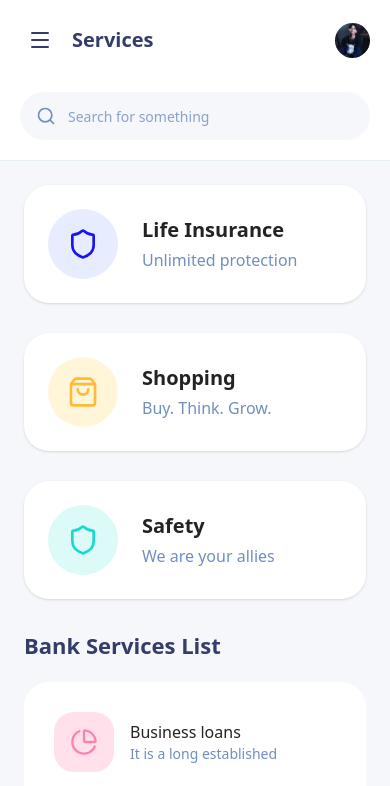
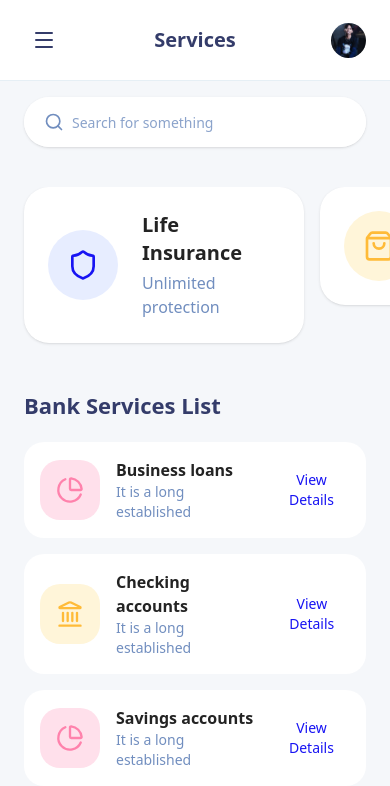
Before and after one commit to firazhafiz/bankdash, a React (Vite) app: page /services in a window 390 px wide. Shown: the top 786 px of the page. Built offline with nearby package versions, Linux system fonts and the light colour scheme.

Commit message:
fix setting tablist and responsive

```diff
--- a/src/components/layout/MainLayout.tsx
+++ b/src/components/layout/MainLayout.tsx
@@ -1,28 +1,40 @@
-import { useState } from "react"
-import { Outlet, useLocation } from "react-router-dom"
-import { Sidebar } from "./Sidebar"
-import { TopHeader } from "./TopHeader"
-import { cn } from "../../lib/utils"
+import { useState } from "react";
+import { Outlet, useLocation } from "react-router-dom";
+import { Sidebar } from "./Sidebar";
+import { TopHeader } from "./TopHeader";
+import { cn } from "../../lib/utils";
+import { Search } from "lucide-react";
+import { Input } from "../ui/input";
 
 export function MainLayout() {
-  const [sidebarOpen, setSidebarOpen] = useState(false)
-  const location = useLocation()
+  const [sidebarOpen, setSidebarOpen] = useState(false);
+  const location = useLocation();
 
   // Extract title from path
   const getPageTitle = (pathname: string) => {
-    switch(pathname) {
-      case '/': return 'Overview';
-      case '/transactions': return 'Transactions';
-      case '/accounts': return 'Accounts';
-      case '/investments': return 'Investments';
-      case '/credit-cards': return 'Credit Cards';
-      case '/loans': return 'Loans';
-      case '/services': return 'Services';
-      case '/my-privileges': return 'My Privileges';
-      case '/setting': return 'Setting';
-      default: return 'Overview';
+    switch (pathname) {
+      case "/":
+        return "Overview";
+      case "/transactions":
+        return "Transactions";
+      case "/accounts":
+        return "Accounts";
+      case "/investments":
+        return "Investments";
+      case "/credit-cards":
+        return "Credit Cards";
+      case "/loans":
+        return "Loans";
+      case "/services":
+        return "Services";
+      case "/my-privileges":
+        return "My Privileges";
+      case "/setting":
+        return "Setting";
+      default:
+        return "Overview";
     }
-  }
+  };
 
   return (
     <div className="flex min-h-screen bg-[#F5F7FA]">
@@ -48,10 +60,23 @@ export function MainLayout() {
           title={getPageTitle(location.pathname)}
           onMenuClick={() => setSidebarOpen(true)}
         />
+
+        {/* Mobile Search Bar */}
+        <div className="lg:hidden px-6 py-4">
+          <div className="relative w-full bg-white rounded-[40px] shadow-sm">
+            <div className="absolute left-5 top-1/2 -translate-y-1/2 text-[#718EBF]">
+              <Search className="h-5 w-5" />
+            </div>
+            <Input
+              className="pl-12 h-[50px] rounded-[40px] border-none bg-white text-[#8BA3CB] placeholder:text-[#8BA3CB] focus-visible:ring-0"
+              placeholder="Search for something"
+            />
+          </div>
+        </div>
         <main className="flex-1 overflow-y-auto p-6 lg:p-[30px]">
           <Outlet />
         </main>
       </div>
     </div>
-  )
+  );
 }
--- a/src/components/layout/TopHeader.tsx
+++ b/src/components/layout/TopHeader.tsx
@@ -9,8 +9,7 @@ interface TopHeaderProps {
 
 export function TopHeader({ title, onMenuClick }: TopHeaderProps) {
   return (
-    <header className="flex flex-col gap-4 px-6py-5 md:flex-row md:items-center md:justify-between bg-white  p-5 md:px-[30px] md:py-5 border-b border-[#E6EFF5]">
-      <div className="flex items-center justify-between">
+    <header className="flex items-center justify-between bg-white px-6 py-5 md:px-[30px] md:py-5 border-b border-[#E6EFF5] relative">
       <div className="flex items-center gap-3">
         <Button
           variant="ghost"
@@ -20,21 +19,20 @@ export function TopHeader({ title, onMenuClick }: TopHeaderProps) {
         >
           <Menu className="h-6 w-6 text-[#343C6A]" />
         </Button>
-          <h1 className="text-[20px] md:text-[28px] font-semibold text-[#343C6A]">
+        {/* Desktop Title */}
+        <h1 className="hidden lg:block text-[28px] font-semibold text-[#343C6A]">
           {title}
         </h1>
       </div>
-        <div className="flex items-center gap-3 md:hidden">
-          <img
-            src="/images/firaz-linkedin.jpg"
-            alt="Profile"
-            className="h-[35px] w-[35px] rounded-full object-cover"
-          />
-        </div>
+
+      {/* Mobile Title (Centered) */}
+      <div className="lg:hidden absolute left-1/2 -translate-x-1/2">
+        <h1 className="text-[20px] font-semibold text-[#343C6A]">{title}</h1>
       </div>
 
-      <div className="flex flex-1 items-center justify-end gap-5 md:gap-[30px]">
-        <div className="relative hidden md:block w-full max-w-[235px]">
+      {/* Desktop Search & Icons */}
+      <div className="hidden lg:flex items-center gap-[30px]">
+        <div className="relative w-full max-w-[235px]">
           <div className="absolute left-4 top-1/2 -translate-y-1/2 text-[#718EBF]">
             <Search className="h-5 w-5" />
           </div>
@@ -44,7 +42,7 @@ export function TopHeader({ title, onMenuClick }: TopHeaderProps) {
           />
         </div>
 
-        <div className="hidden md:flex items-center gap-[30px]">
+        <div className="flex items-center gap-[30px]">
           <Button
             size="icon"
             variant="ghost"
@@ -67,14 +65,12 @@ export function TopHeader({ title, onMenuClick }: TopHeaderProps) {
         </div>
       </div>
 
-      {/* Mobile Search Bar */}
-      <div className="relative md:hidden w-full">
-        <div className="absolute left-4 top-1/2 -translate-y-1/2 text-[#718EBF]">
-          <Search className="h-5 w-5" />
-        </div>
-        <Input
-          className="pl-12 rounded-[40px] bg-[#F5F7FA] border-none text-[#8BA3CB] placeholder:text-[#8BA3CB]"
-          placeholder="Search for something"
+      {/* Mobile Profile (Right) */}
+      <div className="lg:hidden flex items-center">
+        <img
+          src="/images/firaz-linkedin.jpg"
+          alt="Profile"
+          className="h-[35px] w-[35px] rounded-full object-cover"
         />
       </div>
     </header>
--- a/src/pages/Services.tsx
+++ b/src/pages/Services.tsx
@@ -1,82 +1,159 @@
-import { ServiceCard } from "../components/ui/ServiceCard"
-import { Shield, ShoppingBag, PieChart, User, Landmark } from "lucide-react"
+import { ServiceCard } from "../components/ui/ServiceCard";
+import { Shield, ShoppingBag, PieChart, User, Landmark } from "lucide-react";
 
 // Specific top cards from design
 const topServices = [
-  { icon: Shield, title: "Life Insurance", subtitle: "Unlimited protection", bg: "#E7EDFF", color: "#1814F3" },
-  { icon: ShoppingBag, title: "Shopping", subtitle: "Buy. Think. Grow.", bg: "#FFF5D9", color: "#FFBB38" },
-  { icon: Shield, title: "Safety", subtitle: "We are your allies", bg: "#DCFAF8", color: "#16DBCC" },
-]
+  {
+    icon: Shield,
+    title: "Life Insurance",
+    subtitle: "Unlimited protection",
+    bg: "#E7EDFF",
+    color: "#1814F3",
+  },
+  {
+    icon: ShoppingBag,
+    title: "Shopping",
+    subtitle: "Buy. Think. Grow.",
+    bg: "#FFF5D9",
+    color: "#FFBB38",
+  },
+  {
+    icon: Shield,
+    title: "Safety",
+    subtitle: "We are your allies",
+    bg: "#DCFAF8",
+    color: "#16DBCC",
+  },
+];
 
 // Detailed list matching the image
 const serviceList = [
-  { icon: PieChart, title: "Business loans", subtitle: "It is a long established", bg: "#FFE0EB", color: "#FF82AC" },
-  { icon: Landmark, title: "Checking accounts", subtitle: "It is a long established", bg: "#FFF5D9", color: "#FFBB38" },
-  { icon: PieChart, title: "Savings accounts", subtitle: "It is a long established", bg: "#FFE0EB", color: "#FF82AC" },
-  { icon: User, title: "Debit and credit cards", subtitle: "It is a long established", bg: "#E7EDFF", color: "#1814F3" },
-  { icon: Shield, title: "Life Insurance", subtitle: "It is a long established", bg: "#DCFAF8", color: "#16DBCC" },
-  { icon: PieChart, title: "Business loans", subtitle: "It is a long established", bg: "#FFE0EB", color: "#FF82AC" },
-]
+  {
+    icon: PieChart,
+    title: "Business loans",
+    subtitle: "It is a long established",
+    bg: "#FFE0EB",
+    color: "#FF82AC",
+  },
+  {
+    icon: Landmark,
+    title: "Checking accounts",
+    subtitle: "It is a long established",
+    bg: "#FFF5D9",
+    color: "#FFBB38",
+  },
+  {
+    icon: PieChart,
+    title: "Savings accounts",
+    subtitle: "It is a long established",
+    bg: "#FFE0EB",
+    color: "#FF82AC",
+  },
+  {
+    icon: User,
+    title: "Debit and credit cards",
+    subtitle: "It is a long established",
+    bg: "#E7EDFF",
+    color: "#1814F3",
+  },
+  {
+    icon: Shield,
+    title: "Life Insurance",
+    subtitle: "It is a long established",
+    bg: "#DCFAF8",
+    color: "#16DBCC",
+  },
+  {
+    icon: PieChart,
+    title: "Business loans",
+    subtitle: "It is a long established",
+    bg: "#FFE0EB",
+    color: "#FF82AC",
+  },
+];
 
 export default function Services() {
   return (
     <div className="flex flex-col gap-[30px]">
       {/* Services Grid */}
       <section>
-        <div className="grid grid-cols-1 md:grid-cols-3 gap-[30px]">
+        <div className="flex gap-4 overflow-x-auto pb-4 -mx-6 px-6 md:grid md:grid-cols-3 md:gap-[30px] md:mx-0 md:px-0 md:pb-0 scrollbar-hide">
           {topServices.map((service, index) => (
+            <div key={index} className="min-w-[280px] md:min-w-0">
               <ServiceCard
-               key={index}
                 icon={service.icon}
                 title={service.title}
                 subtitle={service.subtitle}
                 iconBgInfo={{ bg: service.bg, color: service.color }}
               />
+            </div>
           ))}
         </div>
       </section>
 
       {/* Bank Services List */}
       <section>
-        <h2 className="text-[22px] font-semibold text-[#343C6A] mb-5">Bank Services List</h2>
-        <div className="bg-white rounded-[25px] p-[30px]">
-            <div className="flex flex-col gap-8">
+        <h2 className="text-[22px] font-semibold text-[#343C6A] mb-5">
+          Bank Services List
+        </h2>
+        <div className="flex flex-col gap-4">
           {serviceList.map((item, index) => (
-                 <div key={index} className="flex flex-col md:flex-row md:items-center justify-between gap-4 border-b md:border-none pb-4 md:pb-0 last:border-0 last:pb-0">
-                    <div className="flex items-center gap-4 w-full md:w-[250px] shrink-0">
-                        <div className="flex h-[60px] w-[60px] items-center justify-center rounded-[20px]" style={{ backgroundColor: item.bg }}>
-                          <item.icon className="h-7 w-7" style={{ color: item.color }} />
+            <div
+              key={index}
+              className="bg-white rounded-[20px] p-4 md:p-[20px] flex items-center justify-between gap-4"
+            >
+              <div className="flex items-center gap-4">
+                <div
+                  className="flex h-[60px] w-[60px] shrink-0 items-center justify-center rounded-[20px]"
+                  style={{ backgroundColor: item.bg }}
+                >
+                  <item.icon
+                    className="h-7 w-7"
+                    style={{ color: item.color }}
+                  />
                 </div>
                 <div>
-                           <p className="text-base font-medium text-[#232323]">{item.title}</p>
+                  <p className="text-base font-semibold text-[#232323]">
+                    {item.title}
+                  </p>
                   <p className="text-sm text-[#718EBF]">{item.subtitle}</p>
                 </div>
               </div>
 
               {/* Columns for Description - Hidden on Mobile, Visible on Desktop */}
-                    <div className="flex-1 hidden md:grid grid-cols-3 gap-4 text-[#232323] text-base font-medium">
+              <div className="flex-1 hidden md:grid grid-cols-3 gap-4 text-[#232323] text-base font-medium ml-8">
                 <div className="flex flex-col">
                   <span className="text-base text-[#232323]">Lorem Ipsum</span>
-                            <span className="text-sm text-[#718EBF] font-normal">Many publishing</span>
+                  <span className="text-sm text-[#718EBF] font-normal">
+                    Many publishing
+                  </span>
                 </div>
                 <div className="flex flex-col">
                   <span className="text-base text-[#232323]">Lorem Ipsum</span>
-                            <span className="text-sm text-[#718EBF] font-normal">Many publishing</span>
+                  <span className="text-sm text-[#718EBF] font-normal">
+                    Many publishing
+                  </span>
                 </div>
                 <div className="flex flex-col">
                   <span className="text-base text-[#232323]">Lorem Ipsum</span>
-                            <span className="text-sm text-[#718EBF] font-normal">Many publishing</span>
+                  <span className="text-sm text-[#718EBF] font-normal">
+                    Many publishing
+                  </span>
                 </div>
               </div>
 
-                    <button className="w-full md:w-auto px-6 py-3 rounded-[50px] border border-[#1814F3] text-[#1814F3] text-sm font-medium hover:bg-[#1814F3] hover:text-white transition-colors">
+              <button className="hidden md:block w-auto px-6 py-3 rounded-[50px] border border-[#1814F3] text-[#1814F3] text-sm font-medium hover:bg-[#1814F3] hover:text-white transition-colors">
+                View Details
+              </button>
+
+              {/* Mobile View Details - Text Only */}
+              <button className="md:hidden text-sm font-medium text-[#1814F3]">
                 View Details
               </button>
             </div>
           ))}
         </div>
-        </div>
       </section>
     </div>
-  )
+  );
 }
```
Also changed, not shown: src/pages/Settings.tsx (+154 -46 lines). Lines whose indentation alone changed are shown as unchanged.
